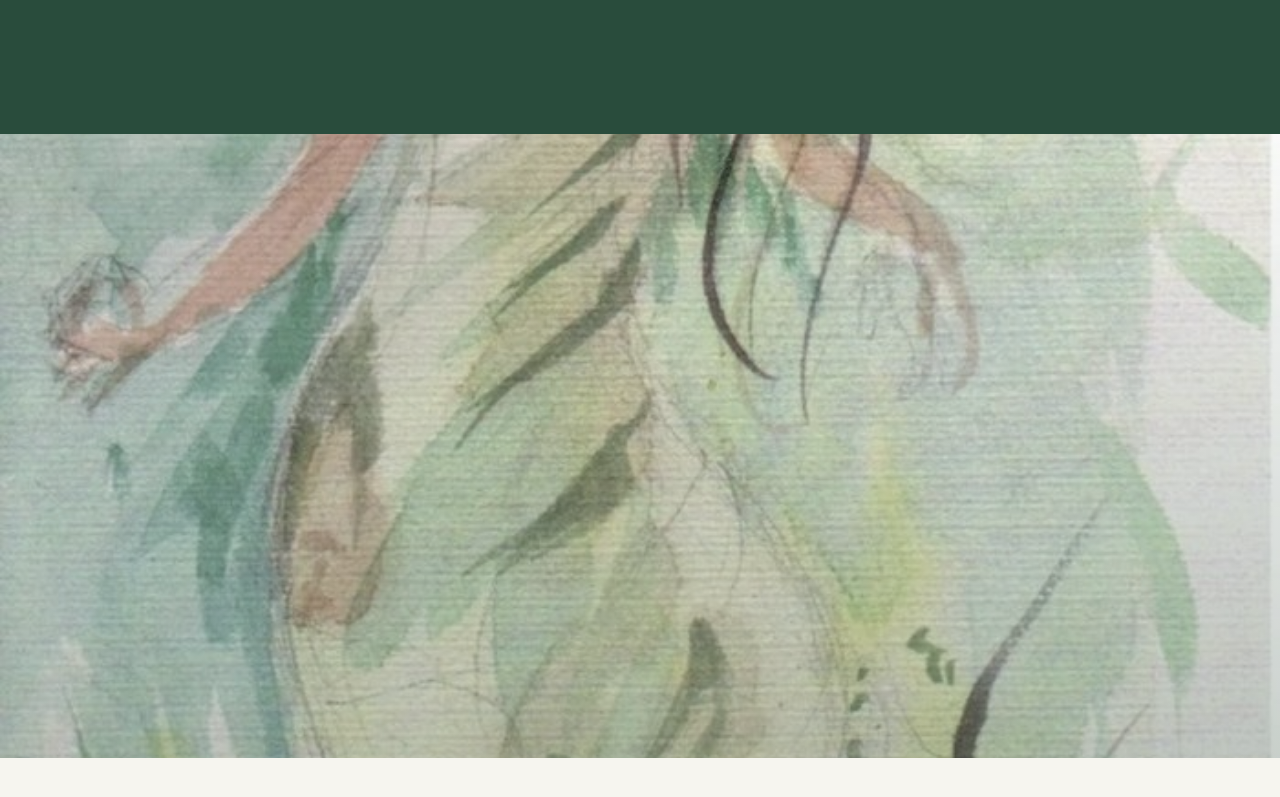
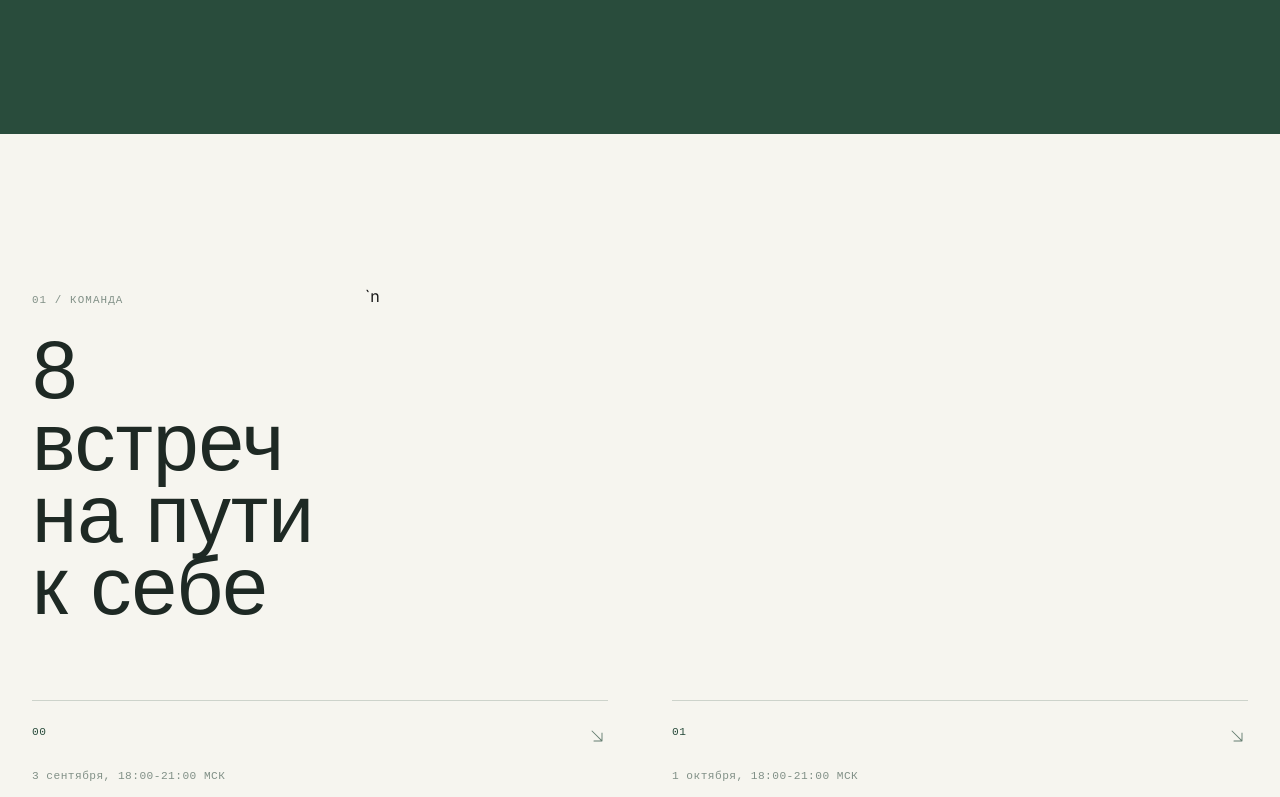
Before and after one commit to Nikzoom/project1.0, a React (Vite) app: page / in a window 1280 px wide. Shown: the part 3260-4057 px from the top of the page. Built offline with nearby package versions, Linux system fonts and the light colour scheme.

Commit message:
remove section

```diff
--- a/src/App.jsx
+++ b/src/App.jsx
@@ -201,12 +201,6 @@ function App() {
         </div>
       </section>
 
-      <div className="art-break">
-        <figure>
-          <img src="/art.jpg" alt="" loading="lazy" />
-        </figure>
-      </div>
-
       <section id="marshrut">
         <div className="wrap">
           <ScrollReveal>
```
